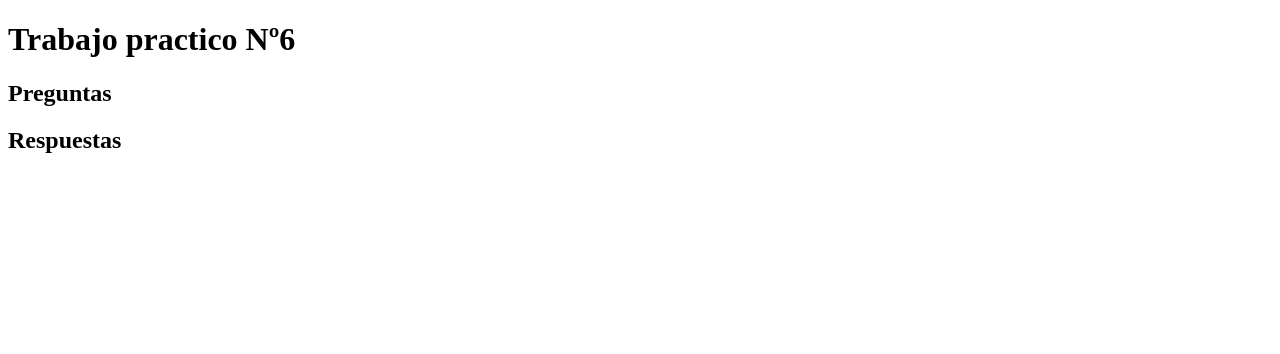
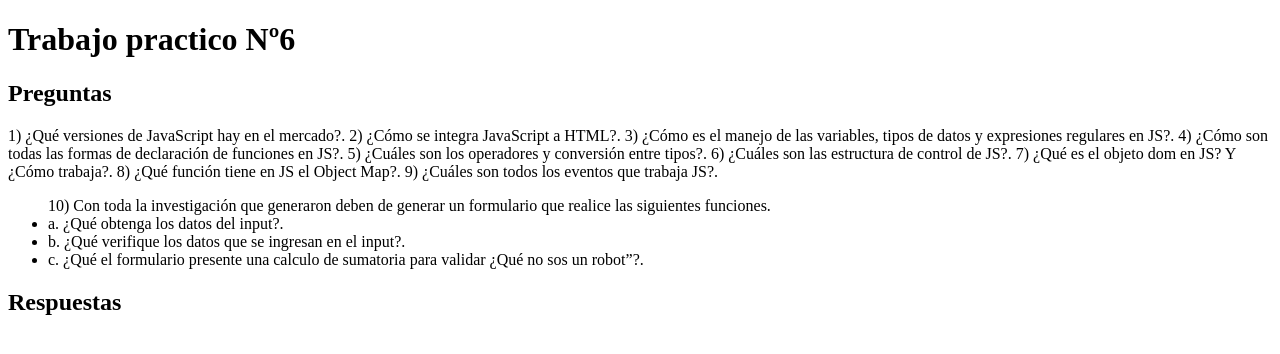
Before and after one commit to kameldayoub/trabajopractico6, a plain HTML site: page index.html in a window 1280 px wide. Drawn offline with Linux system fonts and the light colour scheme.

Commit message:
Se agregaron las preguntas

```diff
--- a/index.html
+++ b/index.html
@@ -9,6 +9,22 @@
 <body>
         <h1>Trabajo practico Nº6</h1>
         <h2>Preguntas</h2>
+	<p>1) ¿Qué versiones de JavaScript hay en el mercado?.
+		2) ¿Cómo se integra JavaScript a HTML?.
+		3) ¿Cómo es el manejo de las variables, tipos de datos y expresiones regulares en JS?.
+		4) ¿Cómo son todas las formas de declaración de funciones en JS?.
+		5) ¿Cuáles son los operadores y conversión entre tipos?.
+		6) ¿Cuáles son las estructura de control de JS?.
+		7) ¿Qué es el objeto dom en JS? Y ¿Cómo trabaja?.
+		8) ¿Qué función tiene en JS el Object Map?.
+		9) ¿Cuáles son todos los eventos que trabaja JS?.
+	</p>
+	<ul>10) Con toda la investigación que generaron deben de generar un formulario que realice las siguientes funciones.
+		<li>a. ¿Qué obtenga los datos del input?.</li>
+		<li>b. ¿Qué verifique los datos que se ingresan en el input?.</li>
+		<li>c. ¿Qué el formulario presente una calculo de sumatoria para validar ¿Qué no sos un robot”?.</li>
+	</ul>
         <h2>Respuestas</h2>
+
 </body>
 </html>
```
